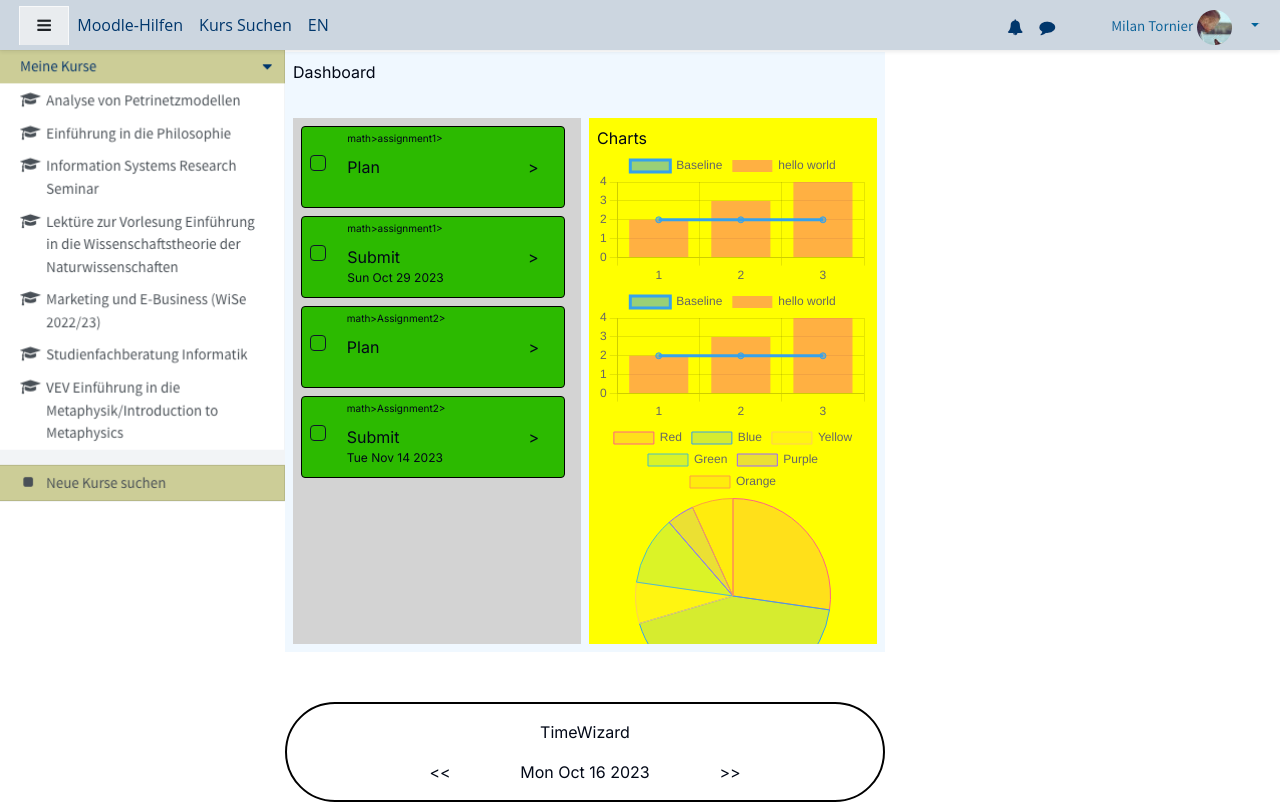
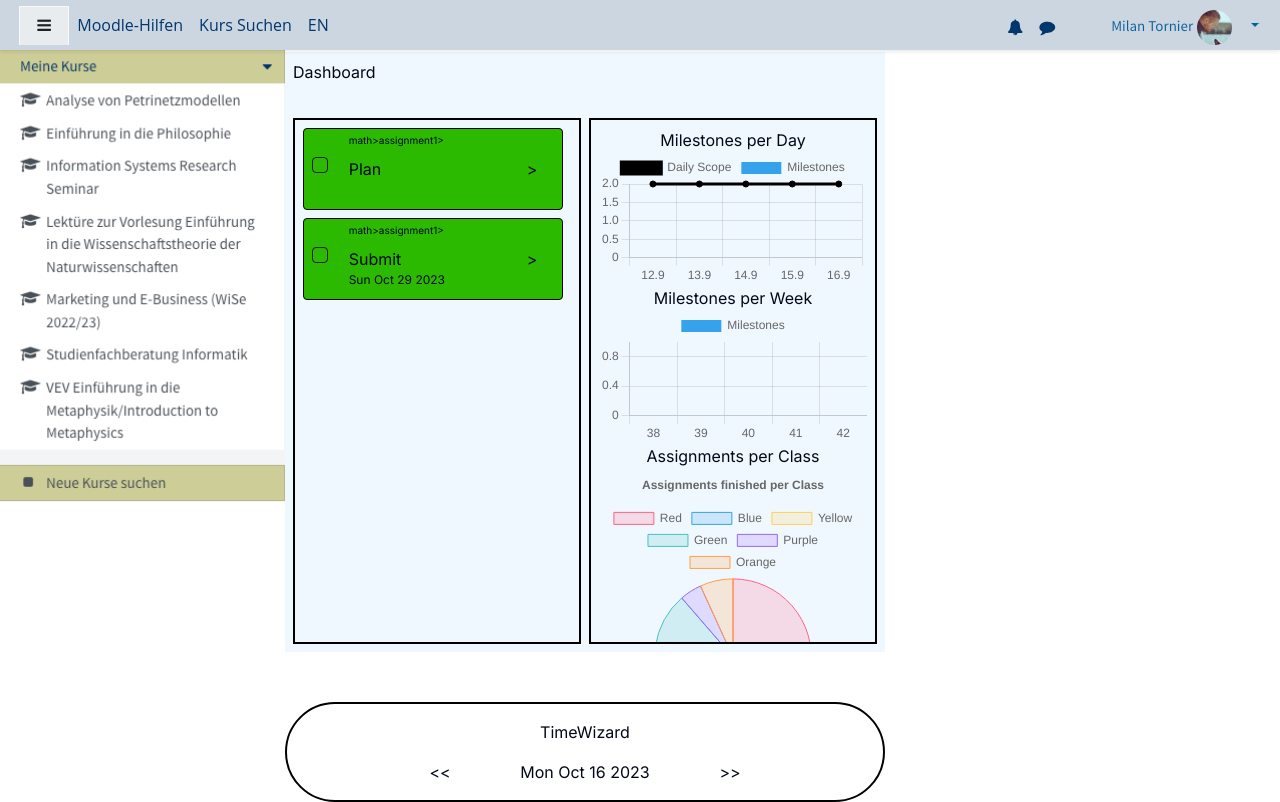
Before and after one commit to Tornierm/study-with-ease-thesis, a Next.js app: page / in a window 1280 px wide. Built offline with nearby package versions, Linux system fonts and the light colour scheme.

Commit message:
daily and weekly chart

```diff
--- a/components/Plugin/Dashboard/Charts.tsx
+++ b/components/Plugin/Dashboard/Charts.tsx
@@ -1,18 +1,22 @@
 import styled from "styled-components"
 import { Bar, Chart } from 'react-chartjs-2';
-import { registerables, Chart as ChartJS, BubbleDataPoint, ChartData, Point } from "chart.js"
+import { registerables, Chart as ChartJS } from "chart.js"
+import { IChartData } from "../Interfaces";
+import {Title, Title2} from '../styled'
 ChartJS.register(
   ...registerables
 );
 
 const ChartsContainer = styled.div`
   grid-area: charts;
-  background-color: yellow;
+  border: 2px solid black;
+  overflow: scroll;
+  padding:8px;
   display:flex;
   flex-direction: column;
-  overflow: scroll;
-  padding:8px;
-`
+  align-items: center;
+  `
+
 
 const chartData = [
   {
@@ -29,23 +33,84 @@ const chartData = [
   },
 ]
 
+interface IOwnProps {
+  chartData: IChartData[][]
+}
 
-export default function Charts() {
 
-    const Data = {
+export default function Charts(props: IOwnProps) {
+
+    const DayData = {
       type: "bar",
-      labels:chartData.map(d => d.id),
+      labels:props.chartData[0].map(d => d.id),
       datasets: [
         {
           type: 'line' as const,
-          label: 'Baseline',
-          data: [2, 2, 2 ]
-
+          label: 'Daily Scope',
+          data: props.chartData[0].map(d => 2),
+          backgroundColor: [
+            'black',
+          ],
+          borderColor: [
+            'black',
+          ],
         },
         {
           type: 'bar' as const,
-          label: "hello world",
-          data: chartData.map(d => d.value)
+          label: "Milestones",
+          data: props.chartData[0].map(d => d.value),
+          backgroundColor: [
+            'rgba(54, 162, 235, 1)',
+          ],
+          borderColor: [
+            'rgba(54, 162, 235, 1)',
+          ],
+        }
+      ]
+    }
+
+    const dayOptions = {
+      plugins: {
+        title: {
+          display: true,
+          text: 'Milestones reached per Day',
+        },
+      },
+    };
+
+    const weekOptions = {
+      plugins: {
+        title: {
+          display: true,
+          text: 'Milestones reached per Week',
+        },
+      },
+    };
+
+    const pieOptions = {
+      plugins: {
+        title: {
+          display: true,
+          text: 'Assignments finished per Class',
+        },
+      },
+    };
+
+    const WeekData = {
+      type: "bar",
+      labels:props.chartData[1].map(d => d.id),
+
+      datasets: [
+        {
+          type: 'bar' as const,
+          label: "Milestones",
+          data: props.chartData[1].map(d => d.value),
+          backgroundColor: [
+            'rgba(54, 162, 235, 1)',
+          ],
+          borderColor: [
+            'rgba(54, 162, 235, 1)',
+          ],
         }
       ]
     }
@@ -81,10 +146,12 @@ const pieData = {
 
     return (
       <ChartsContainer>
-            Charts
-            <Chart data={Data} type={"bar"}></Chart>
-            <Chart data={Data} type={"bar"}></Chart>
-            <Chart data={pieData} type={"pie"}></Chart>
+            <Title2>Milestones per Day</Title2>
+            <Chart data={DayData} type={"bar"}></Chart>
+            <Title2>Milestones per Week</Title2>
+            <Chart data={WeekData} type={"bar"}></Chart>
+            <Title2>Assignments per Class</Title2>
+            <Chart data={pieData} options={pieOptions} type={"pie"}></Chart>
       </ChartsContainer>
     )
   }
--- a/components/Plugin/Dashboard/Dashboard.tsx
+++ b/components/Plugin/Dashboard/Dashboard.tsx
@@ -4,7 +4,7 @@ import Charts from "./Charts"
 import { Title } from "../styled"
 import { DummyMilestones } from "../DummyData"
 import { Dispatch, SetStateAction } from "react"
-import { IMilestone } from "../Interfaces"
+import { IChartData, IMilestone } from "../Interfaces"
 
 const DashboardContainer = styled.div`
   height: 600px;
@@ -28,6 +28,8 @@ const Header = styled.div`
 interface IOwnProps {
     setSelectedAssignmentId: Dispatch<SetStateAction<number | undefined>>
     milestones: IMilestone[];
+    chartData: IChartData[][];
+    toggleDone: (m:IMilestone) => void;
 }
 
 
@@ -37,8 +39,8 @@ export default function Dashboard(props: IOwnProps) {
         <Header>
         <Title>Dashboard</Title>
         </Header>
-            <MilestoneList editable={false} setSelectedAssignmentId={props.setSelectedAssignmentId} milestones={props.milestones}/>
-            <Charts/>
+            <MilestoneList toggleDone={props.toggleDone} editable={false} setSelectedAssignmentId={props.setSelectedAssignmentId} milestones={props.milestones}/>
+            <Charts chartData={props.chartData}/>
       </DashboardContainer>
     )
   }
--- a/components/Plugin/Dashboard/MilestoneList/Milestone.tsx
+++ b/components/Plugin/Dashboard/MilestoneList/Milestone.tsx
@@ -1,5 +1,5 @@
 import styled from "styled-components"
-import { IMilestone, Prio } from "../../Interfaces";
+import { IMilestone, Prio, Status } from "../../Interfaces";
 import { Dispatch, SetStateAction } from "react";
 import { SubTitle, Title2 } from "../../styled";
 import { Checkbox } from "@/components/ui/checkbox";
@@ -47,10 +47,13 @@ interface IOwnProps {
     milestone: IMilestone;
     setSelectedAssignmentId: Dispatch<SetStateAction<number | undefined>>;
     onDelete: () => void;
+    toggleDone: (m: IMilestone) => void;
     editable: boolean;
 }
 
 export default function Dashboard(props: IOwnProps) {
+
+
     return (
       <MilestoneContainer color={getColor(props.milestone.prio)}>
             <Breadcrumbs>
@@ -59,7 +62,7 @@ export default function Dashboard(props: IOwnProps) {
             </Breadcrumbs>
             <Name>{props.milestone.name + (props.milestone.estimate ? "("+props.milestone.estimate+")" : "")}</Name>
             <Deadline>{props.milestone.deadline?.toDateString()}</Deadline>
-            <Box onClick={() => {}}/>
+            <Box onCheckedChange={() => props.toggleDone(props.milestone)} checked={props.milestone.status === Status.finished}/>
             <Manage onClick={() => props.setSelectedAssignmentId(props.milestone.assignmentId)}>{">"}</Manage>
         {
             props.editable && (typeof props.milestone.kind == 'undefined') ? <Delete onClick={props.onDelete}>x</Delete>:<></>
--- a/components/Plugin/Dashboard/MilestoneList/MilestoneList.tsx
+++ b/components/Plugin/Dashboard/MilestoneList/MilestoneList.tsx
@@ -5,12 +5,11 @@ import { Dispatch, SetStateAction, useEffect } from "react";
 
 const MilestoneListContainer = styled.div`
   grid-area: list;
-  background-color: light grey;
   display:flex;
   flex-direction: column;
   gap: 8px;
   padding:8px 16px 8px 8px;
-  background-color: lightgray;
+  border: 2px solid black;
   overflow: scroll;
 `
 
@@ -39,6 +38,7 @@ interface IOwnProps {
     deleteMilestone?: (milestone: IMilestone) => void;
     swapMilestoneUp?: (swappedMilestone: IMilestone, swapMilestones: IMilestone[]) => void
     swapMilestoneDown?: (swappedMilestone: IMilestone, swapMilestones: IMilestone[]) => void
+    toggleDone: (milestone: IMilestone) => void;
     editable:boolean;
 }
 
@@ -62,6 +62,7 @@ export default function MilestoneList(props: IOwnProps) {
                     : <></>
                   }
                   <Milestone
+                    toggleDone={props.toggleDone}
                     editable={props.editable}
                     onDelete={() => onDelete(milestone)}
                     setSelectedAssignmentId={props.setSelectedAssignmentId}
--- a/components/Plugin/Interfaces.tsx
+++ b/components/Plugin/Interfaces.tsx
@@ -12,6 +12,11 @@ export interface IAssignment extends IAssignmentData{
     courseId: number;
     milestones:IMilestone[];
     counter: number;
+}
+
+export interface IChartData {
+    id: string;
+    value: number;
 }
 
 export interface IAssignmentData {
--- a/components/Plugin/MilestoneManager/MilestoneManager.tsx
+++ b/components/Plugin/MilestoneManager/MilestoneManager.tsx
@@ -46,6 +46,7 @@ interface IOwnProps {
   deleteMilestone: (milestone: IMilestone) => void;
   swapMilestoneUp: (swappedMilestone: IMilestone, swapMilestones: IMilestone[]) => void;
   swapMilestoneDown: (swappedMilestone: IMilestone, swapMilestones: IMilestone[]) => void;
+  toggleDone: (milestone: IMilestone) => void;
   currentDate: Date;
 }
 
@@ -72,7 +73,7 @@ export default function MilestoneManager(props: IOwnProps) {
                 <div onClick={props.close}>x</div>
               </Header>
 
-              <MilestoneList swapMilestoneUp={props.swapMilestoneUp} swapMilestoneDown={props.swapMilestoneDown} editable={true} deleteMilestone={props.deleteMilestone} setSelectedAssignmentId={()=>{}} milestones={props.selectedAssignment.milestones}/>
+              <MilestoneList toggleDone={props.toggleDone} swapMilestoneUp={props.swapMilestoneUp} swapMilestoneDown={props.swapMilestoneDown} editable={true} deleteMilestone={props.deleteMilestone} setSelectedAssignmentId={()=>{}} milestones={props.selectedAssignment.milestones}/>
               <MilestoneForm
                 currentDate={props.currentDate}
                 addMilestone={props.addMilestone}
--- a/components/Plugin/PlugIn.tsx
+++ b/components/Plugin/PlugIn.tsx
@@ -1,7 +1,7 @@
 import styled from "styled-components"
 import Dashboard from "./Dashboard/Dashboard"
 import { useEffect, useState } from "react"
-import { IAssignment, ICourse, IMilestone, IMilestoneData, Kind, Prio, Status } from "./Interfaces"
+import { IAssignment, IChartData, ICourse, IMilestone, IMilestoneData, Kind, Prio, Status } from "./Interfaces"
 import MilestoneManager from "./MilestoneManager/MilestoneManager"
 import TimeWizard from "./TimeWizard/TimeWizard"
 import _ from "lodash"
@@ -9,7 +9,6 @@ import _ from "lodash"
 const DashboardContainer = styled.div`
   height: 600px;
   width: 600px;
-  background-color: aliceblue;
   margin-top:52px;
 `
 
@@ -103,13 +102,14 @@ const initialCourses: Map<number, ICourse> = new Map([
 const InitialDate = new Date(2023,9,16)
 
 export default function PlugIn() {
+    const [currentDate, setCurrentDate] = useState<Date>(InitialDate);
     const [selectedAssignmentId, setSelectedAssignmentId] = useState<number | undefined>(undefined)
     const [selectedAssignment, setSelectedAssignment] = useState<IAssignment | undefined>(undefined)
     const [assignments, setAssignments] = useState<IAssignment[]>(getAssignmentsFromCourses(initialCourses))
     const [courses] = useState<Map<number, ICourse>>(initialCourses)
-    const [milestones, setMilestones] = useState<IMilestone[]>(getMilestonesFromCourses(initialCourses))
+    const [milestones, setMilestones] = useState<IMilestone[]>(getMilestonesFromCourses(initialCourses, currentDate))
     const [update, setUpdate] = useState<boolean>(true);
-    const [currentDate, setCurrentDate] = useState<Date>(InitialDate);
+    const [chartData, setChartData] = useState<IChartData[][]>(calculateChartData(courses, currentDate));
 
     const swapMilestoneUp = (swappedMilestone: IMilestone, swapMilestones: IMilestone[]) => {
       let index = milestones.findIndex((milestone) => {
@@ -121,6 +121,22 @@ export default function PlugIn() {
           swapElements(swapMilestones, index, swapindex);
         }
       }
+    }
+
+    const toggleDone = (milestone: IMilestone) => {
+      if(milestone.status === Status.finished){
+          milestone.status = Status.ongoing
+          milestone.completionDate = undefined;
+      } else {
+          milestone.status= Status.finished
+          milestone.completionDate = new Date(JSON.parse(JSON.stringify(currentDate)));
+          console.log("toggle")
+          console.log(milestone.completionDate)
+          console.log(currentDate)
+          console.log("toggle")
+
+      }
+      setUpdate(true);
     }
 
     const swapMilestoneDown = (swappedMilestone: IMilestone, swapMilestones: IMilestone[]) => {
@@ -318,52 +334,6 @@ export default function PlugIn() {
       }
     }
 
-    const getPrioReverse = (prio: number) => {
-      if(prio>9){
-        prio = 9;
-      }
-      if(prio<1){
-        prio = 1;
-      }
-      switch (prio) {
-        case 1:
-          return Prio.p9
-        case 2:
-          return Prio.p8
-        case 3:
-          return Prio.p7
-        case 4:
-          return Prio.p6
-        case 5:
-          return Prio.p5
-        case 6:
-          return Prio.p4
-        case 7:
-          return Prio.p3
-        case 8:
-          return Prio.p2
-        case 9:
-          return Prio.p1
-        default:
-          return Prio.p0;
-      }
-    }
-
-    const milliSecToDays = (mil: number) => {
-      return mil/(1000 * 3600 * 24)
-    }
-
-    const addDays = (date: Date, days: number) => {
-      var result = new Date(date);
-      result.setDate(result.getDate() + days);
-      return result;
-    }
-
-    const getTimeDifInDays = (date1: Date, date2: Date): number => {
-      let dif= date1.getTime() - date2.getTime();
-      return Math.round(milliSecToDays(dif))
-    }
-
     useEffect(() => {
       if(selectedAssignmentId){
         setSelectedAssignment(getAssignmentById(selectedAssignmentId, assignments))
@@ -374,16 +344,19 @@ export default function PlugIn() {
 
     useEffect(() => {
         if(update){
-          setMilestones(getMilestonesFromCourses(courses))
+          setMilestones(getMilestonesFromCourses(courses, currentDate))
           setAssignments(getAssignmentsFromCourses(courses))
           calculateUrgencyForCourses()
+          setChartData(calculateChartData(courses, currentDate))
+          console.log(chartData)
           setUpdate(false)
         }
     // eslint-disable-next-line react-hooks/exhaustive-deps
     },[update])
 
   useEffect(() => {
-      setUpdate(true)
+    // eslint-disable-next-line react-hooks/exhaustive-deps
+      setUpdate(!update)
   },[currentDate])
 
     return (
@@ -398,8 +371,9 @@ export default function PlugIn() {
               deleteMilestone={deleteMilestoneFromAssignment}
               swapMilestoneUp={swapMilestoneUp}
               swapMilestoneDown={swapMilestoneDown}
+              toggleDone={toggleDone}
             />
-            : <Dashboard setSelectedAssignmentId={setSelectedAssignmentId} milestones={milestones}/>
+            : <Dashboard chartData={chartData} toggleDone={toggleDone} setSelectedAssignmentId={setSelectedAssignmentId} milestones={milestones}/>
           }
           <TimeWizard setDate={setCurrentDate} date={currentDate}/>
       </DashboardContainer>
@@ -425,13 +399,180 @@ function getAssignmentsFromCourses(courses: Map<number, ICourse>): IAssignment[]
   return assignments;
 }
 
-function getMilestonesFromCourses(courses: Map<number, ICourse>): IMilestone[] {
+const getPrioReverse = (prio: number) => {
+  if(prio>9){
+    prio = 9;
+  }
+  if(prio<1){
+    prio = 1;
+  }
+  switch (prio) {
+    case 1:
+      return Prio.p9
+    case 2:
+      return Prio.p8
+    case 3:
+      return Prio.p7
+    case 4:
+      return Prio.p6
+    case 5:
+      return Prio.p5
+    case 6:
+      return Prio.p4
+    case 7:
+      return Prio.p3
+    case 8:
+      return Prio.p2
+    case 9:
+      return Prio.p1
+    default:
+      return Prio.p0;
+  }
+}
+
+const milliSecToDays = (mil: number) => {
+  return mil/(1000 * 3600 * 24)
+}
+
+const addDays = (date: Date, days: number) => {
+  var result = new Date(date);
+  result.setDate(result.getDate() + days);
+  return result;
+}
+
+const getTimeDifInDays = (date1: Date, date2: Date): number => {
+  let dif= date1.getTime() - date2.getTime();
+  return Math.round(milliSecToDays(dif))
+}
+
+const getMilestonesFromCourses = (courses: Map<number, ICourse>, currentDate: Date): IMilestone[] => {
   let assignments = getAssignmentsFromCourses(courses);
   let milestones: IMilestone[] = [];
   assignments.forEach((assignment) => {
     assignment.milestones.forEach(milestone => {
-      milestones.push(milestone);
+      if((milestone.status === Status.ongoing) && (getTimeDifInDays(assignment.start, currentDate) <= 0)){
+        milestones.push(milestone);
+      }
     })
   })
   return milestones;
 }
+const calculateChartData = (courses: Map<number, ICourse>, currentDate: Date): IChartData[][] => {
+  console.log("calculateChartData")
+
+  let days = {
+    1: addDays(currentDate, -4),
+    2: addDays(currentDate, -3),
+    3: addDays(currentDate, -2),
+    4: addDays(currentDate, -1),
+    5: addDays(currentDate, -0),
+  }
+
+  let weeks = {
+    1: getWeek(addDays(currentDate, -28)),
+    2: getWeek(addDays(currentDate, -21)),
+    3: getWeek(addDays(currentDate, -14)),
+    4: getWeek(addDays(currentDate, -7)),
+    5: getWeek(addDays(currentDate, -0)),
+  }
+
+  let chartData:IChartData[][] =[
+    [
+      {
+        id: getDateString(days[1]),
+        value: getValueForDay(days[1], courses),
+      },
+      {
+        id: getDateString(days[2]),
+        value: getValueForDay(days[2], courses),
+      },
+      {
+        id: getDateString(days[3]),
+        value: getValueForDay(days[3], courses),
+      },
+      {
+        id: getDateString(days[4]),
+        value: getValueForDay(days[4], courses),
+      },
+      {
+        id: getDateString(days[5]),
+        value: getValueForDay(days[5], courses),
+      },
+    ],
+    [
+      {
+        id: weeks[1].toString(),
+        value: getValueForWeek(weeks[1], courses),
+      },
+      {
+        id: weeks[2].toString(),
+        value: getValueForWeek(weeks[2], courses),
+      },
+      {
+        id: weeks[3].toString(),
+        value: getValueForWeek(weeks[3], courses),
+      },
+      {
+        id: weeks[4].toString(),
+        value: getValueForWeek(weeks[4], courses),
+      },
+      {
+        id: weeks[5].toString(),
+        value: getValueForWeek(weeks[5], courses),
+      },
+    ],
+    [
+
+    ]
+  ];
+  return chartData;
+}
+
+const getDateString = (date: Date) => {
+  return date.getDate().toString() + "." + date.getMonth().toString()
+}
+
+const getValueForDay = (day: Date, courses: Map<number, ICourse>): number => {
+  let value = 0;
+  courses.forEach((c) => {
+    c.assignments.forEach((a) => {
+      a.milestones.forEach((m) => {
+        if(day.getTime() == m.completionDate?.getTime()){
+          value = value + 1
+        }
+      })
+    })
+  })
+  return value
+}
+
+const getValueForWeek = (week: number, courses: Map<number, ICourse>): number => {
+  let value = 0;
+  courses.forEach((c) => {
+    c.assignments.forEach((a) => {
+      a.milestones.forEach((m) => {
+        if(m.completionDate){
+          console.log(week)
+          console.log(getWeek(m.completionDate))
+          if(week == getWeek(m.completionDate)){
+            value = value + 1
+          }
+        }
+      })
+    })
+  })
+  console.log(value)
+  return value
+}
+
+const getWeek = (d: Date) => {
+  let date = new Date(JSON.parse(JSON.stringify(d)))
+  date.setHours(0, 0, 0, 0);
+  // Thursday in current week decides the year.
+  date.setDate(date.getDate() + 3 - (date.getDay() + 6) % 7);
+  // January 4 is always in week 1.
+  var week1 = new Date(date.getFullYear(), 0, 4);
+  // Adjust to Thursday in week 1 and count number of weeks from date to week1.
+  return 1 + Math.round(((date.getTime() - week1.getTime()) / 86400000
+                        - 3 + (week1.getDay() + 6) % 7) / 7);
+}
```
